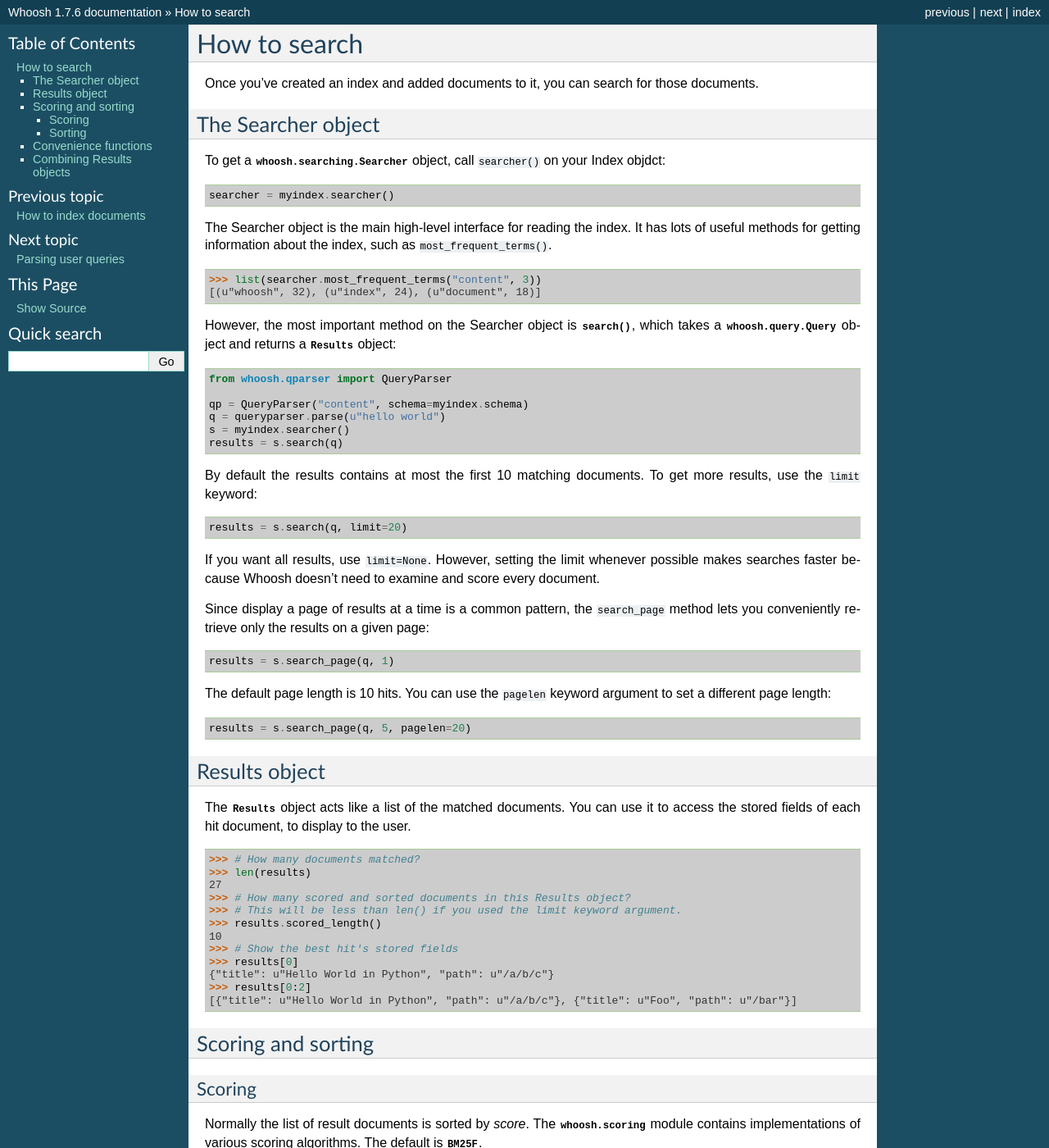
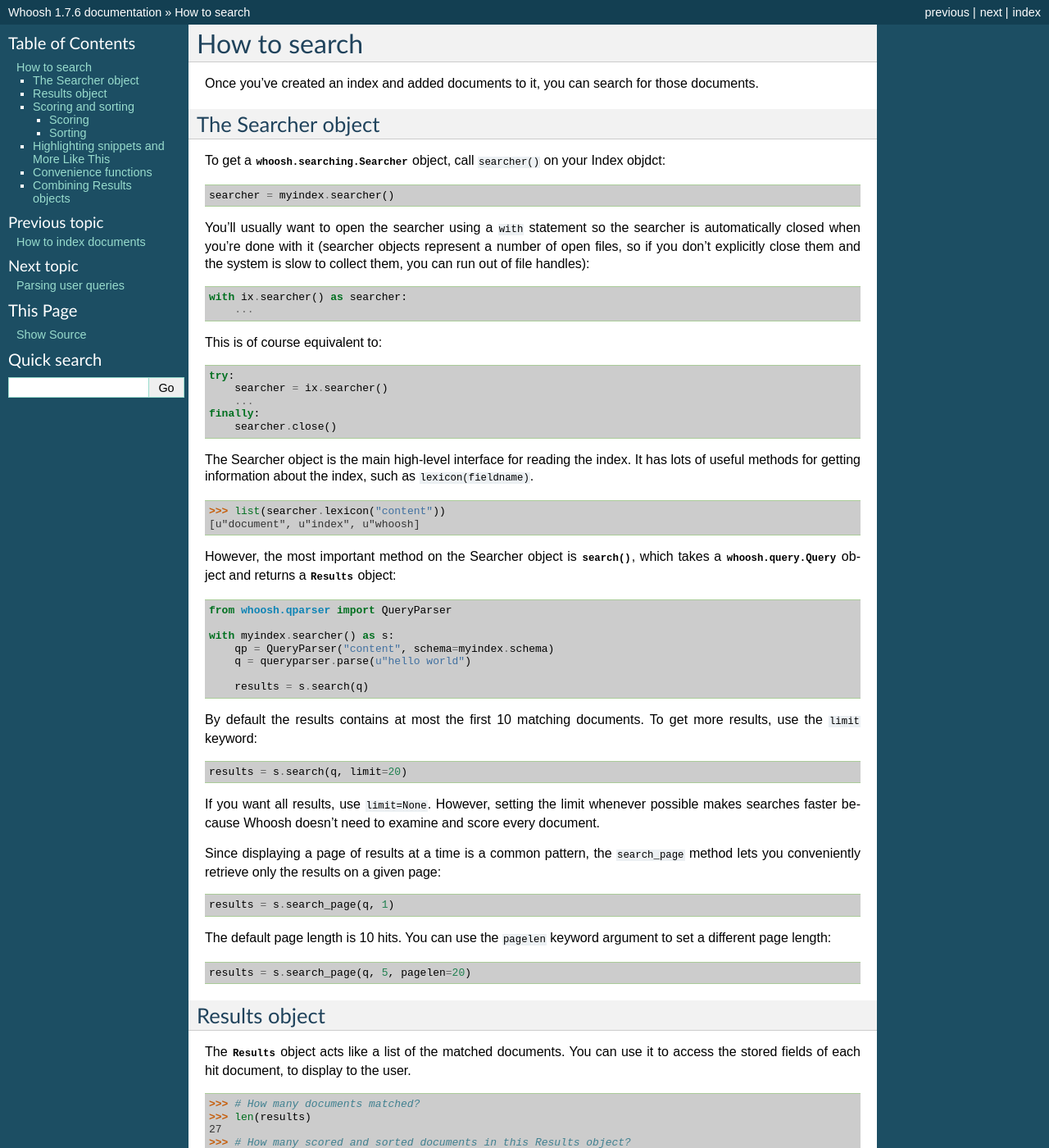
Before and after one commit to dex4er/whoosh, a Sphinx documentation site: the page built from docs/source/searching.rst, in a window 1280 px wide and 1400 px high. Shown: the whole window at 82% size. Built offline with Sphinx 7.4.7, drawn with Linux system fonts in a browser that asks for light colours; some of the changed text lies outside the part shown.

```diff
--- a/docs/source/searching.rst
+++ b/docs/source/searching.rst
@@ -13,12 +13,28 @@ Index objdct::
 
     searcher = myindex.searcher()
 
+You'll usually want to open the searcher using a ``with`` statement so the
+searcher is automatically closed when you're done with it (searcher objects
+represent a number of open files, so if you don't explicitly close them and the
+system is slow to collect them, you can run out of file handles)::
+
+    with ix.searcher() as searcher:
+        ...
+
+This is of course equivalent to::
+
+    try:
+        searcher = ix.searcher()
+        ...
+    finally:
+        searcher.close()
+
 The Searcher object is the main high-level interface for reading the index. It
 has lots of useful methods for getting information about the index, such as
-``most_frequent_terms()``.
+``lexicon(fieldname)``.
 
->>> list(searcher.most_frequent_terms("content", 3))
-[(u"whoosh", 32), (u"index", 24), (u"document", 18)]
+>>> list(searcher.lexicon("content"))
+[u"document", u"index", u"whoosh]
 
 However, the most important method on the Searcher object is
 :meth:`~whoosh.searching.Searcher.search`, which takes a
@@ -27,10 +43,11 @@ However, the most important method on the Searcher object is
 
     from whoosh.qparser import QueryParser
 
-    qp = QueryParser("content", schema=myindex.schema)
-    q = queryparser.parse(u"hello world")
-    s = myindex.searcher()
-    results = s.search(q)
+    with myindex.searcher() as s:
+        qp = QueryParser("content", schema=myindex.schema)
+        q = queryparser.parse(u"hello world")
+
+        results = s.search(q)
 
 By default the results contains at most the first 10 matching documents. To get
 more results, use the ``limit`` keyword::
@@ -41,7 +58,7 @@ If you want all results, use ``limit=None``. However, setting the limit
 whenever possible makes searches faster because Whoosh doesn't need to examine
 and score every document.
 
-Since display a page of results at a time is a common pattern, the
+Since displaying a page of results at a time is a common pattern, the
 ``search_page`` method lets you conveniently retrieve only the results on a
 given page::
 
@@ -113,8 +130,17 @@ To reverse the sort order::
 
     results = s.search(myquery, sortedby="path", reverse=True)
 
+To do more complex sorts (with different fields sorted in different directions)
+use a Sorter object. See :doc:`api/sorting`.
+
 Sorting relies on field caches. See :doc:`fieldcaches` for information about
 field caches.
+
+
+Highlighting snippets and More Like This
+========================================
+
+See :doc:`highlight` and :doc:`keywords` for information on these topics.
 
 
 Convenience functions
```
Also changed, not shown: docs/source/keywords.rst (+10 -0 lines), docs/source/quickstart.rst (+23 -6 lines), 2 other files.
